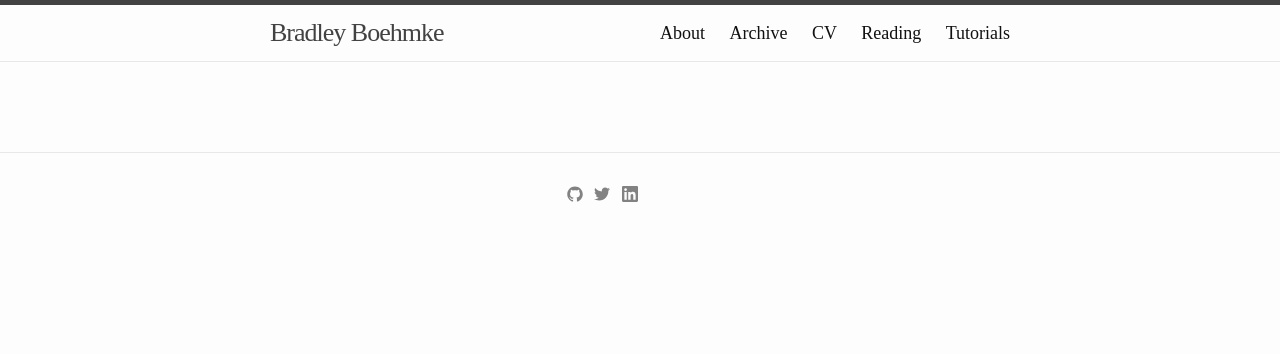
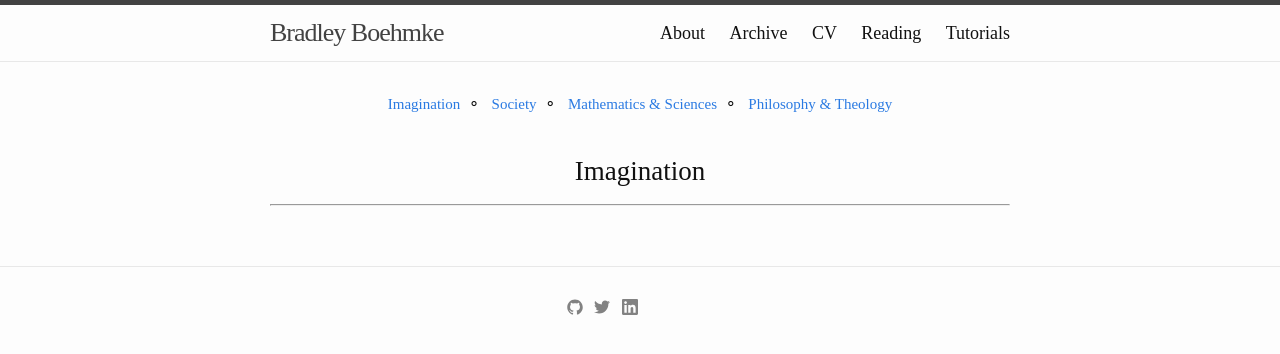
Before and after one commit to bradleyboehmke/bradleyboehmke, a Jekyll site: the page built from reading/index.md, in a window 1280 px wide. Shown: the top 354 px of the page. Built offline with Jekyll 4.4.1, drawn with Linux system fonts in a browser that asks for light colours.

Commit message:
Update index.md

```diff
--- a/reading/index.md
+++ b/reading/index.md
@@ -3,3 +3,21 @@ layout: page
 title: Reading
 permalink: /Reading/
 ---
+
+
+<style>
+div {
+    text-align: justify;
+    text-justify: inter-word;
+}
+</style>
+
+<center><small><a href="#imagination">Imagination</a>&nbsp;&nbsp;&#9900;&nbsp;&nbsp;
+<a href="#society">Society</a>&nbsp;&nbsp;&#9900;&nbsp;&nbsp;
+<a href="#math">Mathematics & Sciences</a>&nbsp;&nbsp;&#9900;&nbsp;&nbsp;
+<a href="#philosophy">Philosophy & Theology</a></small></center>
+
+<br>
+
+# <center>Imagination<a name="imagination"></a></center>
+***
```
